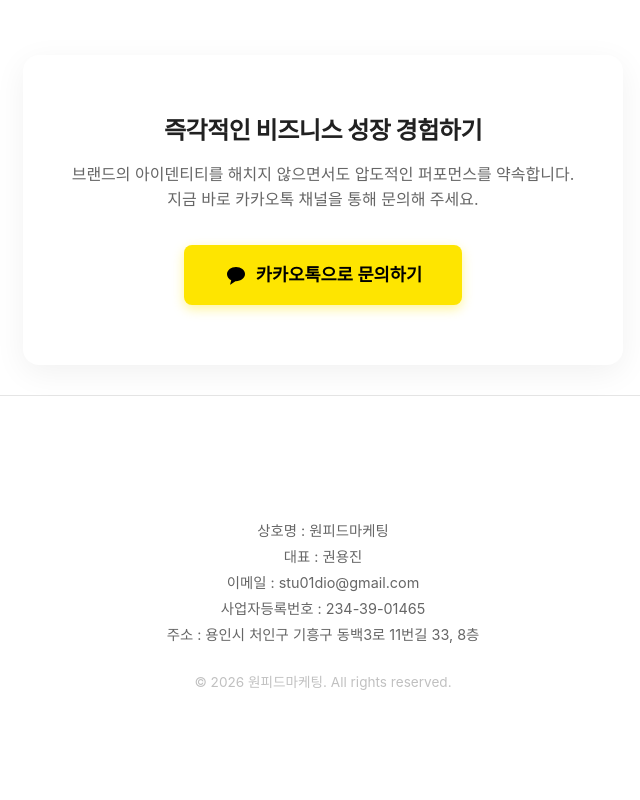
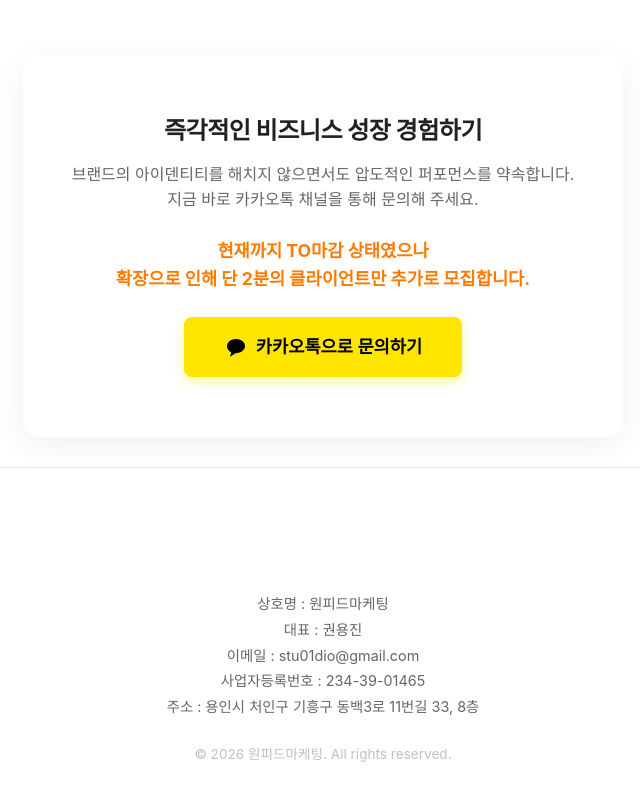
Before and after one commit to qw8555jin-alt/oenpidemak, a Next.js app: page / in a window 1280 px wide. Shown: the part 4897-5697 px from the top of the page, without its empty margins (317-957 px from the left). Before the commit the page ends 5651 px from the top, so only its background shows below. Built offline with nearby package versions, Linux system fonts and the light colour scheme; a web font is replaced by a local one.

Commit message:
Add limited capacity notice above contact buttons

```diff
--- a/src/app/page.tsx
+++ b/src/app/page.tsx
@@ -258,9 +258,13 @@
 
           <div className="panel" style={{ maxWidth: '600px', margin: '0 auto', padding: '60px 40px', textAlign: 'center' }}>
             <h3 style={{ fontSize: '1.5rem', marginBottom: '16px', color: 'var(--foreground)' }}>즉각적인 비즈니스 성장 경험하기</h3>
-            <p style={{ color: 'var(--text-muted)', marginBottom: '32px', lineHeight: '1.6' }}>
+            <p style={{ color: 'var(--text-muted)', marginBottom: '24px', lineHeight: '1.6' }}>
               브랜드의 아이덴티티를 해치지 않으면서도 <br className="mobile-br"/>압도적인 퍼포먼스를 약속합니다.<br/>
               지금 바로 카카오톡 채널을 통해 문의해 주세요.
+            </p>
+            <p style={{ fontSize: '1.1rem', fontWeight: '700', color: 'var(--primary)', marginBottom: '24px', wordBreak: 'keep-all', lineHeight: '1.6' }}>
+              현재까지 TO마감 상태였으나<br />
+              확장으로 인해 단 <strong>2분</strong>의 클라이언트만 추가로 모집합니다.
             </p>
             <a href="http://pf.kakao.com/_kxdmxfX/chat" target="_blank" rel="noopener noreferrer" className="btn-primary"
                style={{ display: 'inline-flex', alignItems: 'center', gap: '8px', padding: '16px 40px', fontSize: '1.1rem', backgroundColor: '#FEE500', color: '#000000', borderRadius: '8px', fontWeight: '600', boxShadow: '0 4px 12px rgba(254, 229, 0, 0.4)', textDecoration: 'none' }}
--- a/src/app/proposal/page.tsx
+++ b/src/app/proposal/page.tsx
@@ -600,6 +600,10 @@
           <h2 className="slide-title animate-up">광고주의 매출을 숏폼으로 <br/><span style={{ color: 'var(--primary)' }}>책임집니다.</span></h2>
 
           <div className="glass-panel animate-up delay-100" style={{ maxWidth: '600px', margin: '60px auto 0' }}>
+            <p style={{ fontSize: '1.1rem', fontWeight: '700', color: 'var(--primary)', marginBottom: '24px', wordBreak: 'keep-all', lineHeight: '1.6' }}>
+              현재까지 TO마감 상태였으나<br />
+              확장으로 인해 단 <strong>2분</strong>의 클라이언트만 추가로 모집합니다.
+            </p>
             <a href="http://pf.kakao.com/_kxdmxfX/chat" target="_blank" rel="noopener noreferrer"
                className="btn-primary"
                style={{ display: 'inline-flex', alignItems: 'center', gap: '8px', padding: '16px 40px', fontSize: '1.1rem', backgroundColor: '#FEE500', color: '#000000', borderRadius: '8px', fontWeight: '600', boxShadow: '0 4px 12px rgba(254, 229, 0, 0.4)', textDecoration: 'none' }}
```
